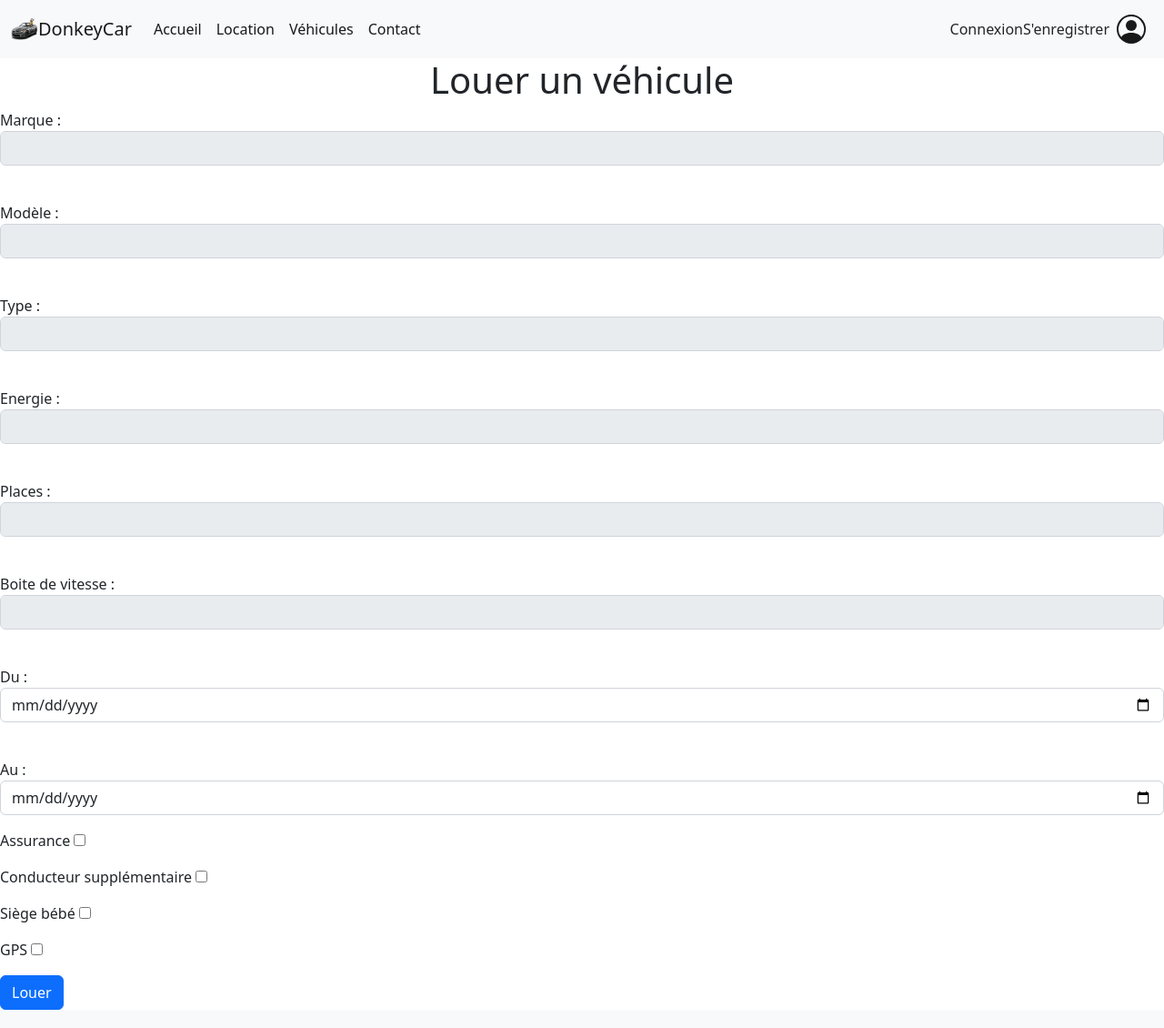
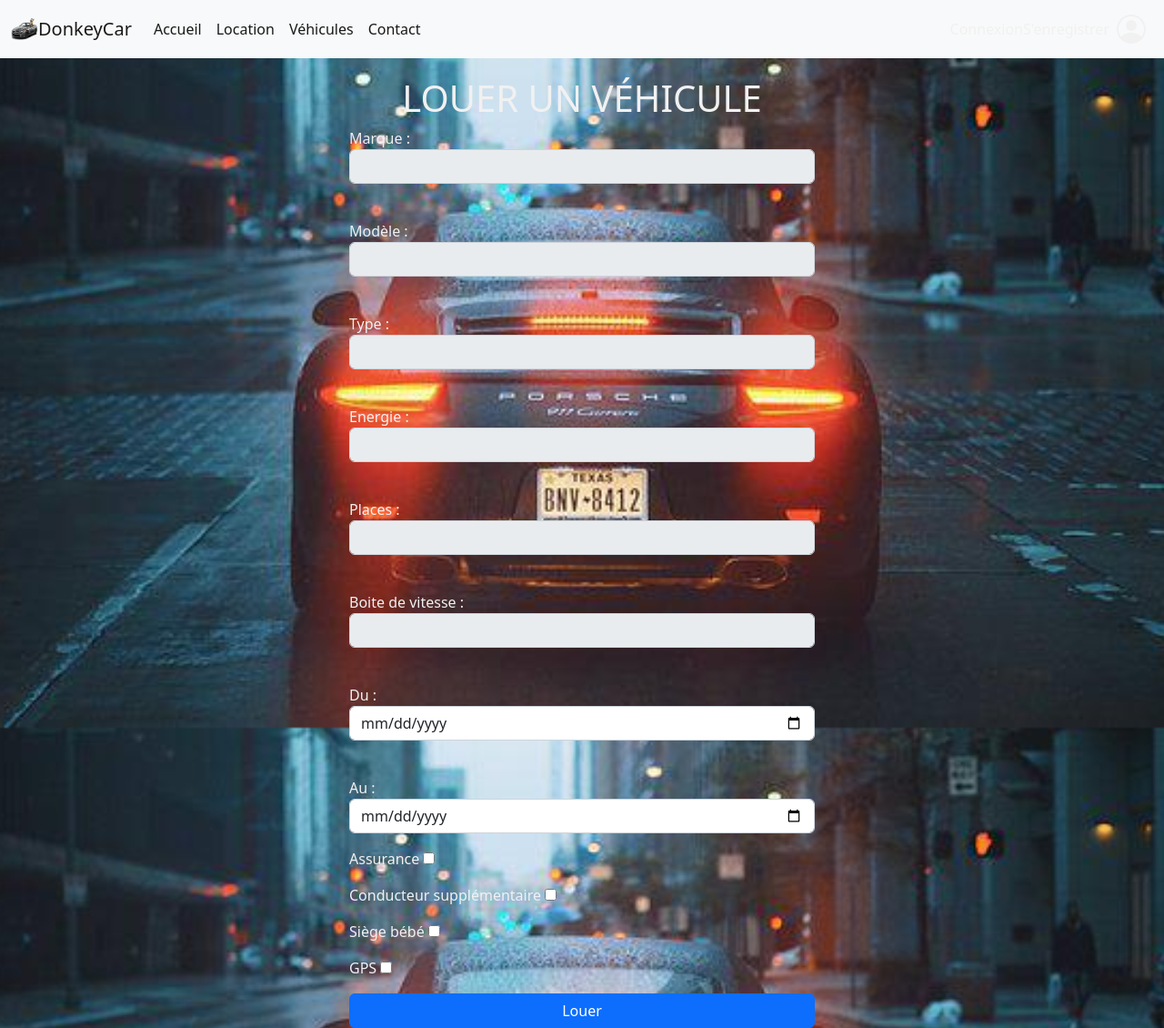
Before and after one commit to Peschard-Francois/DonkeyCar, a PHP site: page /location.php in a window 1280 px wide. Shown: the whole page at 91% size. Run offline with PHP 8.4, Linux system fonts and the light colour scheme.

Commit message:
update location.css

```diff
--- a/location.php
+++ b/location.php
@@ -29,6 +29,7 @@ $boiteVitesseGet = $_GET['boiteVitesse'] ?? '';
     <meta charset="UTF-8">
     <meta http-equiv="X-UA-Compatible" content="IE=edge">
     <meta name="viewport" content="width=device-width, initial-scale=1.0">
+    <link rel="stylesheet" href="/src/css/location.css">
     <title>Location de véhicule</title>
     <link href="https://cdn.jsdelivr.net/npm/bootstrap@5.2.0-beta1/dist/css/bootstrap.min.css" rel="stylesheet" integrity="sha384-0evHe/X+R7YkIZDRvuzKMRqM+OrBnVFBL6DOitfPri4tjfHxaWutUpFmBp4vmVor" crossorigin="anonymous">
 
--- a/src/css/home.css
+++ b/src/css/home.css
@@ -25,7 +25,6 @@ h1 {
   padding-top: 200px;
   text-transform: uppercase;
   color: #f1f1f1;
-
 }
 
 h1 span{
--- /dev/null
+++ b/src/css/location.css
@@ -0,0 +1,38 @@
+*,
+::before,
+::after {
+  box-sizing: border-box;
+  margin: 0;
+  padding: 0;
+  color: #f1f1f1;
+}
+
+body {
+  background : #333;
+  background: url(assets/porsche-1851246__340.jpg);
+  background-size: cover;
+  background-position: center;
+  background-repeat: no-repeat;
+  background-attachment: fixed;
+  font-family: Arial, Helvetica, sans-serif;
+}
+
+h1 {
+  font-size: 100px;
+  text-align: center;
+  padding-top: 20px;
+  text-transform: uppercase;
+}
+.mb-3{
+  width: 40%;
+  margin-left: auto;
+  margin-right:auto;
+}
+.button {
+  margin-left: auto;
+  margin-right:auto;
+  width: 40%;
+}
+button{
+  width:100%;
+}
```
Also changed, not shown: src/css/assets/porsche-1851246__340.jpg (renamed from porsche-1851246__340.jpg).
